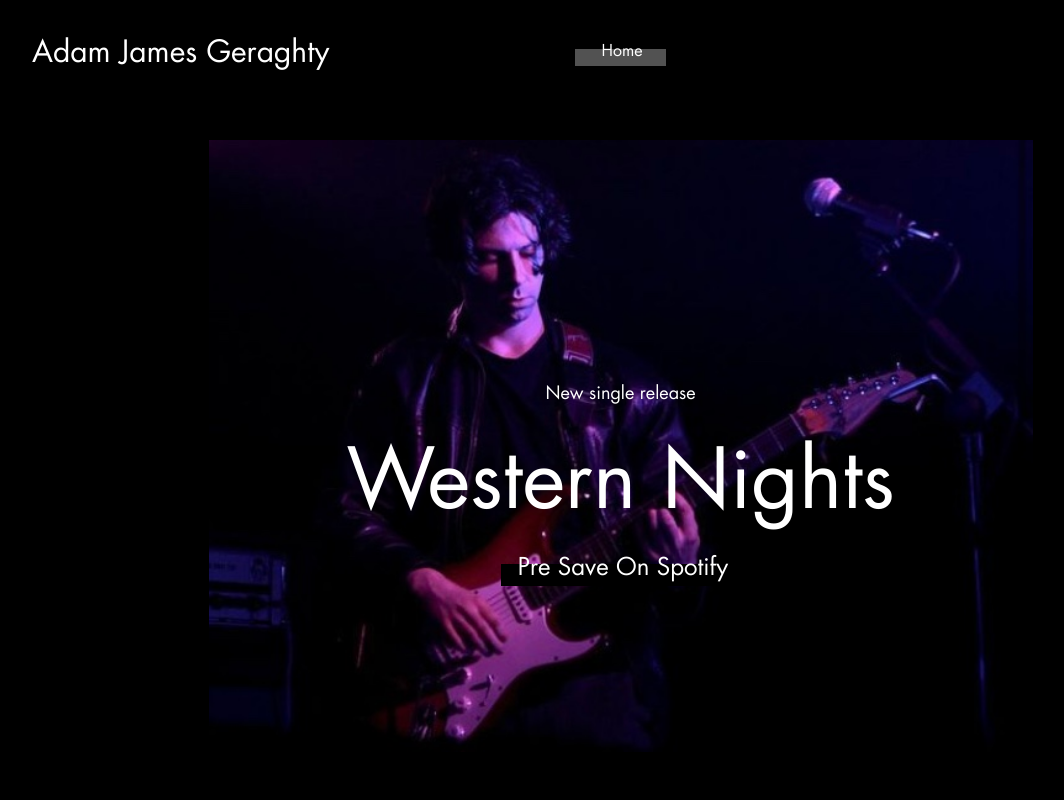
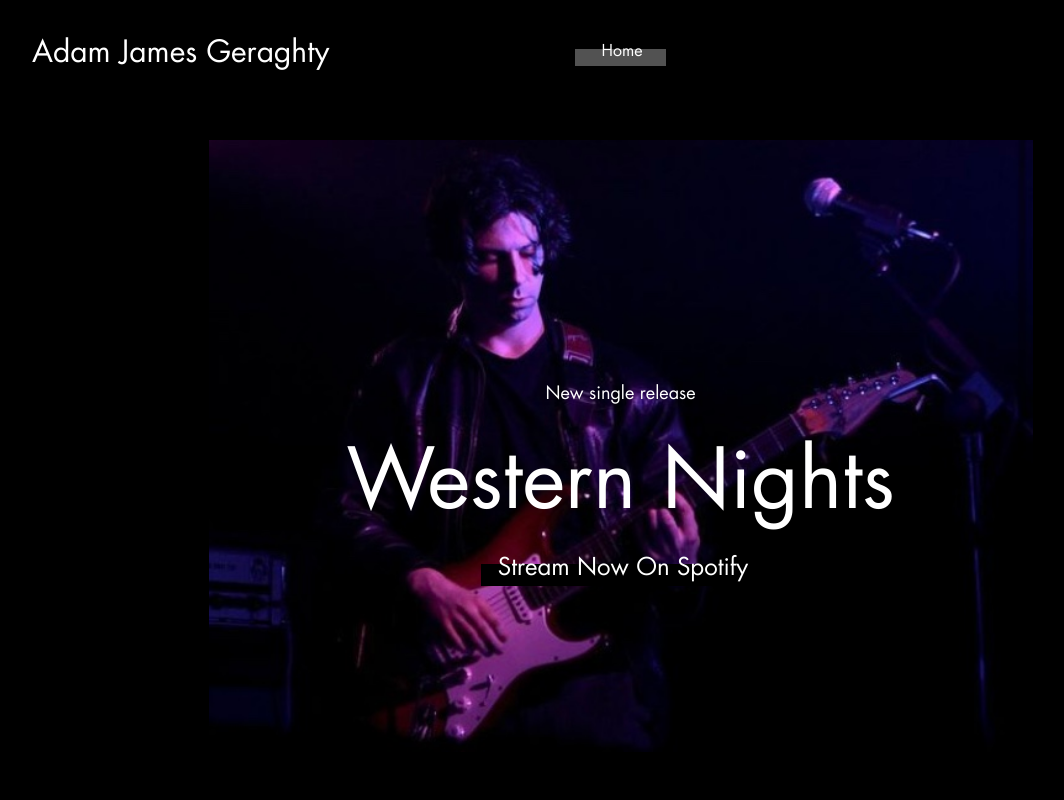
Before and after one commit to ajlgmusic/AJGMusic, a plain HTML site: page index.html in a window 1280 px wide. Shown: the top 800 px of the page, without its empty margins (19-1083 px from the left). Drawn offline with Linux system fonts and the light colour scheme.

Commit message:
added spotify link

```diff
--- a/index.html
+++ b/index.html
@@ -87,7 +87,7 @@
 							<div class="home_content text-center">
 								<div class="home_subtitle">New single release</div>
 								<div class="home_title"><h1>Western Nights</h1></div>
-								<div class="home_link"><a href="https://distrokid.com/hyperfollow/adamjamesgeraghty/western-nights">Pre Save On Spotify</a></div>
+								<div class="home_link"><a href="https://open.spotify.com/track/5xRaUCTyYdSgsbQkLWhkO2?si=d0f94b4d5a824040">Stream Now On Spotify</a></div>
 							</div>
 						</div>
 					</div>
@@ -100,7 +100,7 @@
 							<div class="home_content text-center">
 								<div class="home_subtitle">New single release</div>
 								<div class="home_title"><h1>Western Nights</h1></div>
-								<div class="home_link"><a href="https://distrokid.com/hyperfollow/adamjamesgeraghty/western-nights">Pre Save On Spotify</a></div>
+								<div class="home_link"><a href="https://open.spotify.com/track/5xRaUCTyYdSgsbQkLWhkO2?si=d0f94b4d5a824040">Stream Now On Spotify</a></div>
 							</div>
 						</div>
 					</div>
@@ -118,7 +118,7 @@
 							<div class="home_content text-center">
 								<div class="home_subtitle">New single release</div>
 								<div class="home_title"><h1>Western Nights</h1></div>
-								<div class="home_link"><a href="https://distrokid.com/hyperfollow/adamjamesgeraghty/western-nights">Pre Save On Spotify</a></div>
+								<div class="home_link"><a href="https://open.spotify.com/track/5xRaUCTyYdSgsbQkLWhkO2?si=d0f94b4d5a824040">Stream Now On Spotify</a></div>
 							</div>
 						</div>
 					</div>
```
